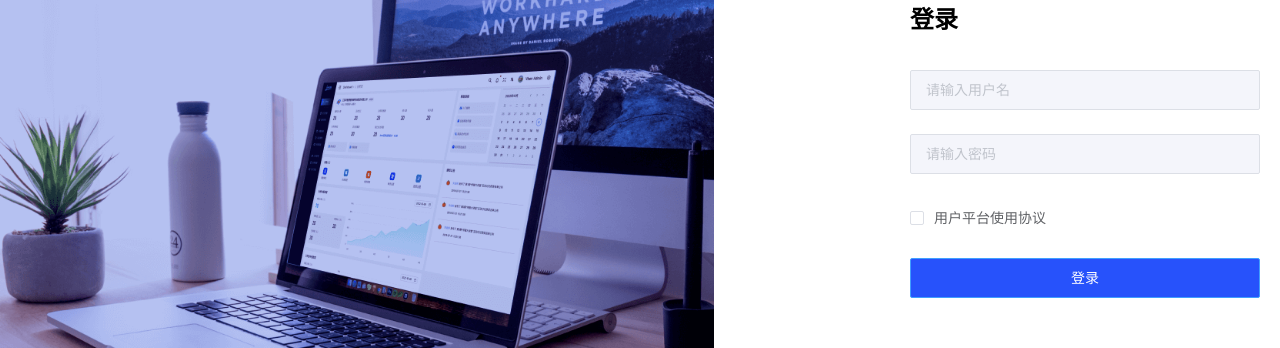
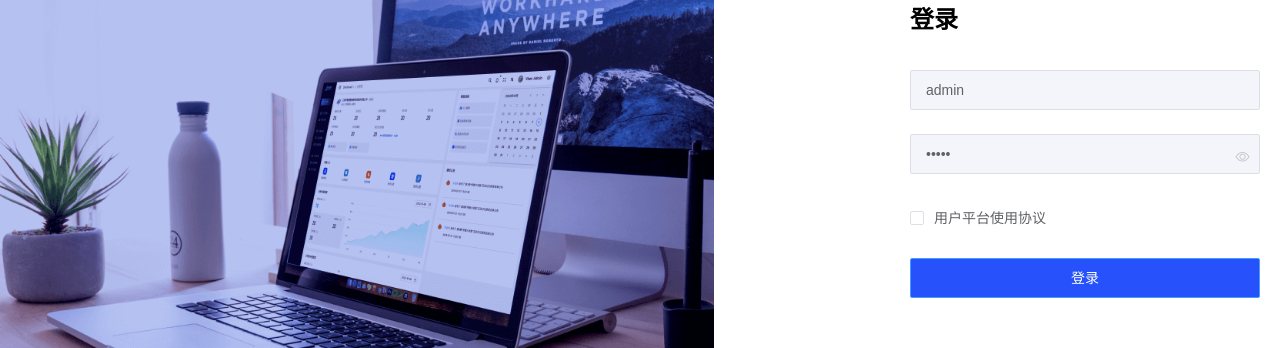
Before and after one commit to fpstesT00/hm-vue2-admin, a Vue app: page /#/login in a window 1280 px wide. Shown: the part 236-584 px from the top of the page. Built offline with nearby package versions, Linux system fonts and the light colour scheme.

Commit message:
表单的校验

```diff
--- a/src/views/login/index.vue
+++ b/src/views/login/index.vue
@@ -5,18 +5,18 @@
       <h1>登录</h1>
       <el-card shadow="never" class="login-card">
         <!--登录表单-->
-        <el-form>
-          <el-form-item>
-            <el-input placeholder="请输入用户名" />
+        <el-form ref="form" :model="loginForm" :rules="loginRules">
+          <el-form-item prop="username">
+            <el-input v-model="loginForm.username" placeholder="请输入用户名" />
+          </el-form-item>
+          <el-form-item prop="password">
+            <el-input v-model="loginForm.password" show-password placeholder="请输入密码" />
+          </el-form-item>
+          <el-form-item prop="isAgree">
+            <el-checkbox v-model="loginForm.isAgree"> 用户平台使用协议 </el-checkbox>
           </el-form-item>
           <el-form-item>
-            <el-input placeholder="请输入密码" />
-          </el-form-item>
-          <el-form-item>
-            <el-checkbox> 用户平台使用协议 </el-checkbox>
-          </el-form-item>
-          <el-form-item>
-            <el-button style="width:350px" type="primary"> 登录 </el-button>
+            <el-button style="width: 350px" type="primary" @click="login"> 登录 </el-button>
           </el-form-item>
         </el-form>
       </el-card>
@@ -25,7 +25,56 @@
 </template>
 <script>
 export default {
-  name: 'Login'
+  name: 'Login',
+  data() {
+    return {
+      loginForm: {
+        username: 'admin',
+        password: 'admin',
+        isAgree: false
+      },
+      loginRules: {
+        username: [{
+          required: true,
+          message: '请输入用户名',
+          trigger: 'blur'
+        }, {
+          pattern: /^[a-zA-Z0-9_-]{4,16}$/,
+          message: '用户名格式错误',
+          trigger: 'blur'
+        }],
+        password: [{
+          required: true,
+          message: '请输入密码',
+          trigger: 'blur'
+        }, {
+          min: 5,
+          max: 16,
+          message: '密码长度应该为5-16之间',
+          trigger: 'blur'
+        }],
+        // required只能检测 null undefined ''
+        isAgree: [{
+          validator: (rule, value, callback) => {
+            // rule校验规则
+            // value 校验的值
+            // callback 函数 - promise resolve reject
+            // callback() callback(new Error(错误信息))
+            value ? callback() : callback(new Error('请勾选用户协议'))
+          }
+        }]
+      }
+    }
+  },
+  methods: {
+    login() {
+      this.$refs.form.validate((isOk) => {
+        if (isOk) {
+          alert('登录成功')
+        }
+      })
+    }
+  }
 }
 </script>
 <style lang="scss">
```
